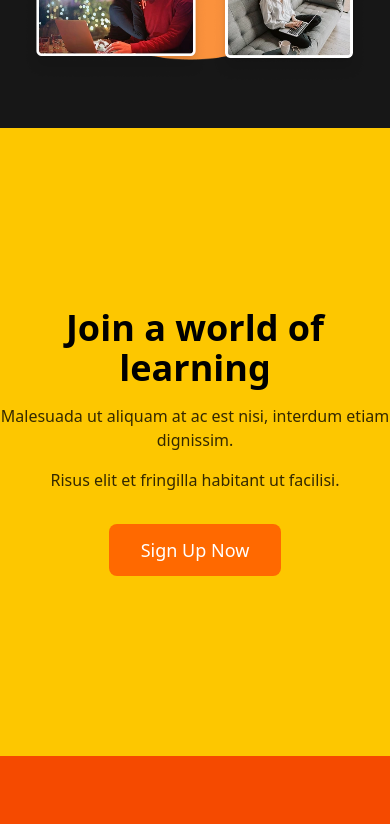
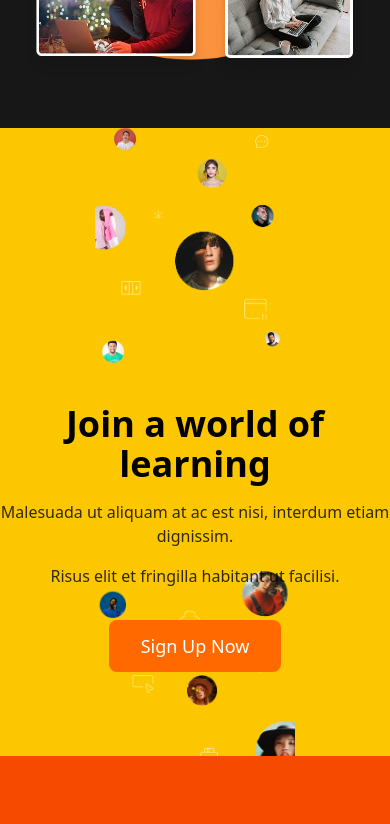
Before and after one commit to Kelwinpin/UTeach, a Next.js app: page / in a window 390 px wide. Shown: the part 5940-6764 px from the top of the page. Built offline with nearby package versions, Linux system fonts and the light colour scheme.

Commit message:
opmitize SEO

```diff
--- a/src/components/SignUp/index.jsx
+++ b/src/components/SignUp/index.jsx
@@ -1,33 +1,161 @@
-import React from "react";
+"use client";
+
+import React, { useEffect, useRef } from "react";
 import Image from "next/image";
 import Link from "next/link";
+import Head from "next/head";
 
-export default function SignUp() {
+export default function SignUpSection() {
+    const sectionRef = useRef(null);
+
+    useEffect(() => {
+        // Adiciona observador de interseção para analytics ou animações futuras
+        if (sectionRef.current) {
+            const observer = new IntersectionObserver((entries) => {
+                entries.forEach(entry => {
+                    if (entry.isIntersecting) {
+                        // Poderia disparar eventos de analytics aqui
+                        observer.unobserve(entry.target);
+                    }
+                });
+            });
+
+            observer.observe(sectionRef.current);
+
+            return () => {
+                if (sectionRef.current) {
+                    observer.unobserve(sectionRef.current);
+                }
+            };
+        }
+    }, []);
+
+    // Metadados da página para SEO
+    const pageTitle = "Inscreva-se e Comece a Aprender | Nossa Plataforma Educacional";
+    const pageDescription = "Entre para nossa comunidade de aprendizado online. Acesse cursos, materiais exclusivos e conecte-se com milhares de estudantes.";
+
     return (
-        <section className="relative bg-yellow-400 w-full overflow-hidden py-16 md:py-24 lg:py-32" aria-labelledby="join-learning-heading">
+        <>
+            <Head>
+                <title>{pageTitle}</title>
+                <meta name="description" content={pageDescription} />
+                <meta name="keywords" content="inscrição, aprendizado online, cursos, educação, cadastro, comunidade de aprendizado" />
+                <meta property="og:title" content={pageTitle} />
+                <meta property="og:description" content={pageDescription} />
+                <meta property="og:type" content="website" />
+                <meta property="og:image" content="/images/signup-og-image.jpg" />
+                <link rel="canonical" href="https://www.seusite.com/inscreva-se" />
+                <script type="application/ld+json">
+                    {`
+                        {
+                            "@context": "https://schema.org",
+                            "@type": "WebPage",
+                            "name": "${pageTitle}",
+                            "description": "${pageDescription}",
+                            "offers": {
+                                "@type": "Offer",
+                                "price": "0",
+                                "priceCurrency": "BRL"
+                            },
+                            "mainEntity": {
+                                "@type": "LearningResource",
+                                "name": "Plataforma de Aprendizado Online",
+                                "description": "Acesse cursos e materiais exclusivos para sua jornada de aprendizado"
+                            }
+                        }
+                    `}
+                </script>
+            </Head>
+
+            <section
+                ref={sectionRef}
+                className="relative bg-yellow-400 w-full overflow-hidden py-16 md:py-24 lg:py-32"
+                aria-labelledby="join-learning-heading"
+                id="signup-section"
+                itemScope
+                itemType="https://schema.org/LearningResource"
+            >
                 <div className="relative max-w-7xl mx-auto px-4 sm:px-6 lg:px-8 min-h-[500px] md:min-h-[600px]">
-                <div className="absolute top-1/2 left-1/2 transform -translate-x-1/2 -translate-y-1/2 z-30 w-full max-w-lg md:max-w-xl text-center">
-                    <h2
+                    <div className="absolute lg:-left-78 md:-left-56 top-0 w-1/2 h-full md:block hidden">
+                        <Image
+                            src="/images/cardsRoundLeft.webp"
+                            alt="Comunidade de alunos engajados na plataforma"
+                            fill
+                            sizes="(max-width: 768px) 100vw, 50vw"
+                            className="object-contain object-left-top"
+                            priority
+                            loading="eager"
+                            itemProp="image"
+                        />
+                    </div>
+
+                    <div className="absolute left-0 -top-30 w-full md:hidden block">
+                        <Image
+                            src="/images/cardsRoundLeft.webp"
+                            alt="Comunidade de alunos engajados na plataforma"
+                            width={200}
+                            height={300}
+                            className="object-contain mx-auto"
+                            priority
+                            loading="eager"
+                        />
+                    </div>
+
+                    <div className="absolute top-1/2 left-1/2 transform -translate-x-1/2 -translate-y-1/2 z-30 w-full max-w-lg md:max-w-xl text-center md:mt-0 mt-24">
+                        <h1
                             id="join-learning-heading"
                             className="text-4xl md:text-5xl lg:text-6xl font-bold text-black mb-4 md:mb-6"
+                            itemProp="name"
                         >
                             Join a world of learning
-                    </h2>
+                        </h1>
+                        <div itemProp="description">
                             <p className="text-base md:text-lg text-black/80 mb-4 md:mb-6 max-w-md mx-auto">
                                 Malesuada ut aliquam at ac est nisi, interdum etiam dignissim.
                             </p>
                             <p className="text-base md:text-lg text-black/80 mb-8 md:mb-10 max-w-md mx-auto">
                                 Risus elit et fringilla habitant ut facilisi.
                             </p>
+                        </div>
                         <Link
                             href="/signup"
                             className="inline-flex items-center justify-center px-8 py-3 bg-orange-500 hover:bg-orange-600 text-white font-medium rounded-lg transition-colors duration-300 text-lg"
+                            aria-label="Clique para se inscrever na plataforma de aprendizado"
+                            itemProp="url"
                         >
                             Sign Up Now
                         </Link>
                     </div>
 
+                    <div className="absolute lg:-right-78 md:-right-56 bottom-0 w-1/2 h-full md:block hidden">
+                        <Image
+                            src="/images/cardsRoundRight.webp"
+                            alt="Estudantes interagindo com a plataforma de aprendizado"
+                            fill
+                            sizes="(max-width: 768px) 100vw, 50vw"
+                            className="object-contain object-right-bottom"
+                            loading="lazy"
+                        />
+                    </div>
+
+                    <div className="absolute right-0 -bottom-40 w-full md:hidden block mt-16">
+                        <Image
+                            src="/images/cardsRoundRight.webp"
+                            alt="Estudantes interagindo com a plataforma de aprendizado"
+                            width={200}
+                            height={300}
+                            className="object-contain mx-auto"
+                            loading="lazy"
+                        />
+                    </div>
+
+                </div>
+
+                <div className="hidden" aria-hidden="true" itemProp="teaches">
+                    <span itemProp="educationalLevel">Todos os níveis</span>
+                    <meta itemProp="keywords" content="aprendizado online, cursos, educação a distância" />
                 </div>
             </section>
+        </>
     );
 }
```
Also changed, not shown: public/images/cardsRoundLeft.webp (renamed from public/images/cardsRound1.webp), public/images/cardsRoundRight.webp (renamed from public/images/cardsRound2.webp). Lines whose indentation alone changed are shown as unchanged.
